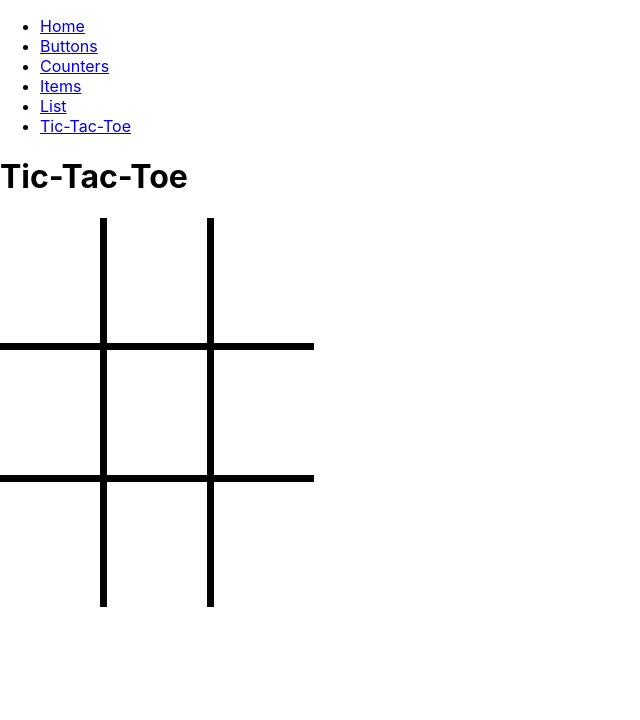
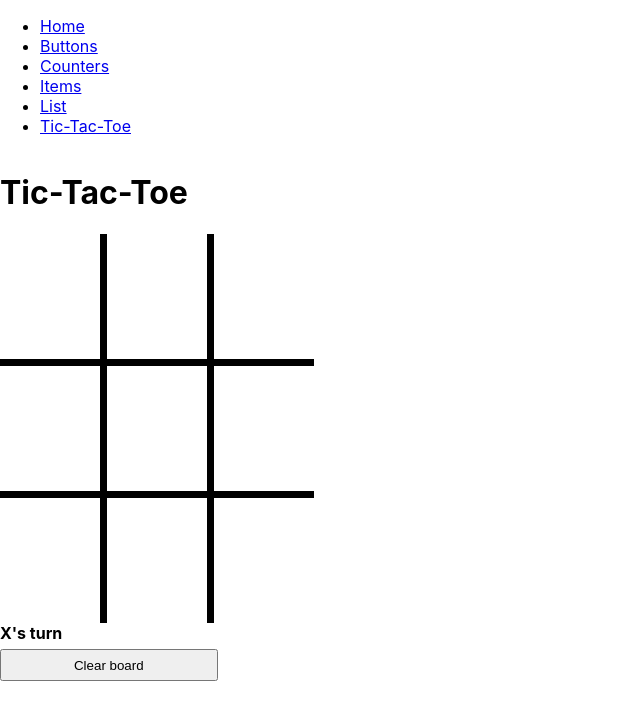
Before and after one commit to TaaviKodari/2023kevatKe1715_react-harjoitus, a React (Create React App) app in the folder 2023kevatke1715_react-harjoitus/: page /TicTacToe in a window 1280 px wide. Shown: the top 720 px of the page, without its empty margins (0-640 px from the left). Built offline with nearby package versions, Linux system fonts and the light colour scheme.

Commit message:
conditional rendering done

```diff
--- a/2023kevatke1715_react-harjoitus/src/tictactoe/Tictactoe.css
+++ b/2023kevatke1715_react-harjoitus/src/tictactoe/Tictactoe.css
@@ -26,3 +26,18 @@
 .b-right{
     border-right: 7px solid black;
 }
+
+.game{
+    font-weight: bold;
+    display:flex;
+    width:100%;
+    flex-direction: column;
+    color:black;
+}
+
+.game button{
+    width: 17%;
+    padding:0.5%;
+    margin-top: 0.5%;
+    margin-bottom: 1%;
+}
--- a/2023kevatke1715_react-harjoitus/src/tictactoe/Tictactoe.jsx
+++ b/2023kevatke1715_react-harjoitus/src/tictactoe/Tictactoe.jsx
@@ -15,6 +15,10 @@ export const TicTacToe =()=>{
         const winner = checkWinner();
         if(winner){
             setStatus(`Winner: ${winner}`);
+        }else if(!gameState.includes('')){
+            setStatus("It's a draw");
+        }else{
+            setStatus(`${isXTurn ? 'X' : 'O'}'s turn`);
         }
     },[gameState])
 
@@ -57,9 +61,28 @@ export const TicTacToe =()=>{
 
     return(
         <div>
-            <h1>Tic-Tac-Toe</h1>
-            <Board gameState={gameState} onSquareClick={onSquareClick}/>
-            {status}
+            <div className="game">
+                <h1>Tic-Tac-Toe</h1>
+                <Board gameState={gameState} onSquareClick={onSquareClick}/>
+                {!status.includes("Winner") &&(
+                    <>
+                        <span>{status}</span>
+                        <button onClick ={()=>{
+                         setGameState(initialBoard);
+                         setIsXTurn(true);
+                        }}>Clear board</button>
+                    </>
+                )}
+                  {status.includes("Winner") &&(
+                    <>
+                        <span style={{color:"green"}} >{status}</span>
+                        <button style={{background: "lightgreen"}} onClick ={()=>{
+                         setGameState(initialBoard);
+                         setIsXTurn(true);
+                        }}>Play again</button>
+                    </>
+                )}
+            </div>
         </div>
     );
 }
```
